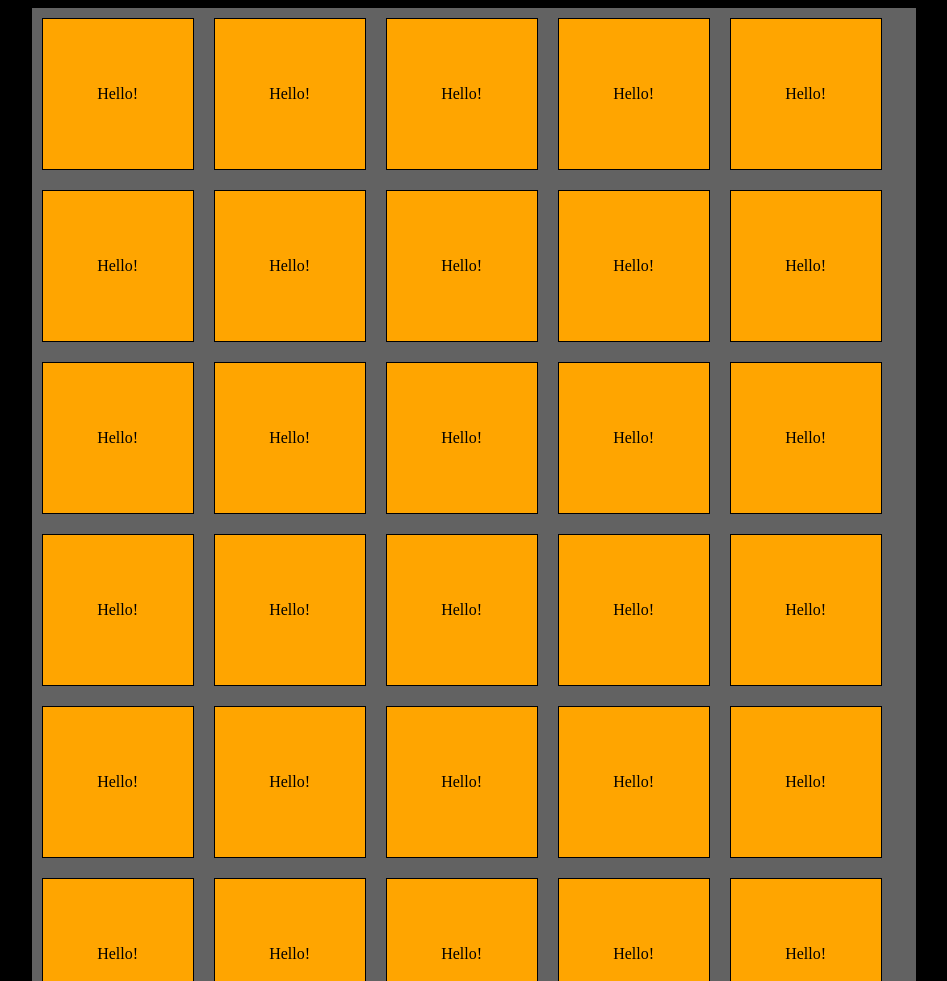
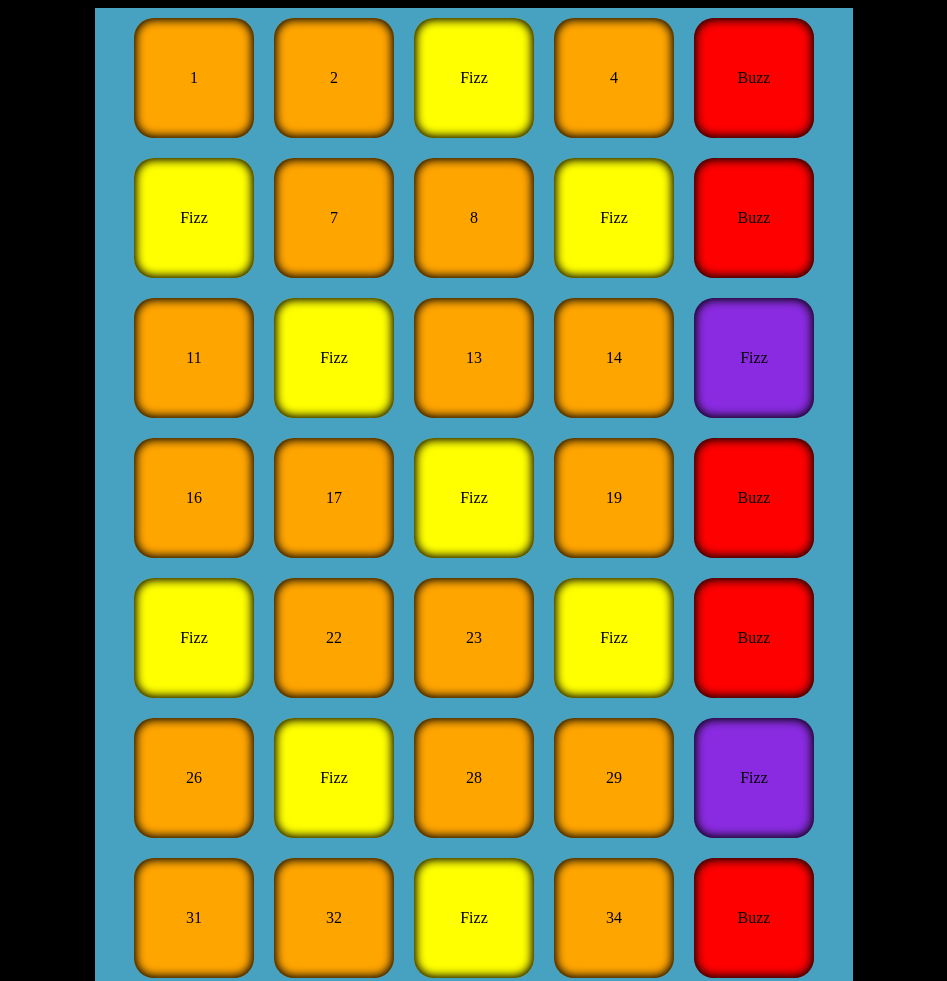
Before and after one commit to luca-gif/js-fizzbuzzdom, a plain HTML site: page index.html in a window 1280 px wide. Shown: the top 981 px of the page, without its empty margins (166-1113 px from the left). Drawn offline with Linux system fonts and the light colour scheme.

Commit message:
Milestone 3

```diff
--- a/script.js
+++ b/script.js
@@ -1,6 +1,5 @@
 for (let i = 1; i <= 100; i++) {
     if (i % 3 === 0) {
-        // il numero è divisibile per tre
         console.log("Fizz");
     } else if (i % 5 === 0) {
         console.log("Buzz");
@@ -13,7 +12,21 @@ for (let i = 1; i <= 100; i++) {
 
     div.className = "box";
 
-    div.append("Hello!");
+    container.append(div);
 
-    container.append(div);
+    if (i % 3 === 0) {
+        div.classList.add("yellow");
+        div.append("Fizz");
+    } else if (i % 5 === 0) {
+        div.classList.add("red");
+        div.append("Buzz");
+    } else {
+        div.append(i);
+    }
+
+    /* Questo codice nell' Else If non mi funzionava, non capisco il motivo */
+
+    if (i % 3 === 0 && i % 5 === 0) {
+        div.classList.add("violet");
+    }
 }
--- a/style.css
+++ b/style.css
@@ -3,20 +3,41 @@ body {
 }
 
 .container {
-    width: 70%;
+    width: 60%;
     display: flex;
+    justify-content: center;
     flex-wrap: wrap;
     margin: 0 auto;
-    background-color: rgb(98, 98, 98);
+    background-color: rgb(71, 162, 193);
 }
 
 .box {
     display: flex;
     justify-content: center;
     align-items: center;
-    width: 150px;
-    height: 150px;
+    width: 120px;
+    height: 120px;
     background-color: orange;
-    border: 1px double black;
     margin: 10px;
+    border-radius: 20px;
+    box-shadow: inset 0 0 10px 2px;
+    cursor: pointer;
 }
+
+.box:hover {
+    background-color: rgba(0, 0, 255, .4);
+    color: aliceblue;
+    box-shadow: inset 0 0 3px 1px white;
+}
+
+.yellow {
+    background-color: yellow;
+}
+
+.red {
+    background-color: red;
+}
+
+.violet {
+    background-color: blueviolet;
+}
```
Also changed, not shown: index.html (+1 -3 lines).
